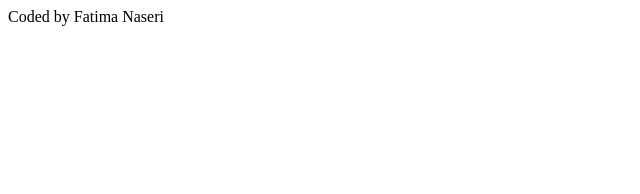
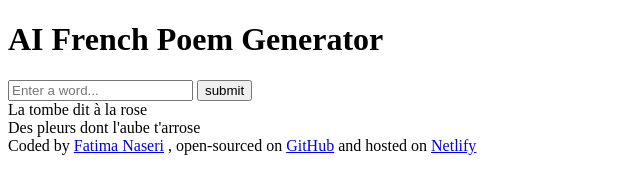
Before and after one commit to NaseriFa/French-Poem-Generator, a plain HTML site: page index.html in a window 1280 px wide. Shown: the whole page, without its empty margins (0-640 px from the left). Drawn offline with Linux system fonts and the light colour scheme.

Commit message:
add basic HTML layout

```diff
--- a/index.html
+++ b/index.html
@@ -3,9 +3,32 @@
 <head>
   <meta charset="UTF-8">
   <meta name="viewport" content="width=device-width, initial-scale=1.0">
-  <title>French-Poem-Generator</title>
+  <title>AI-French-Poem-Generator</title>
 </head>
 <body>
-  <footer>Coded by Fatima Naseri</footer>
+  <header>
+    <h1>
+      AI French Poem Generator
+    </h1>
+  </header>
+  <main>
+    <form>
+      <input type="text"placeholder="Enter a word..." required>
+      <input type="submit" value="submit">
+    </form>
+    <div>
+      La tombe dit à la rose
+      <br />
+      Des pleurs dont l'aube t'arrose
+    </div>
+  </main>
+  <footer>
+    Coded by
+    <a href="https://github.com/NaseriFa">Fatima Naseri</a>
+    , open-sourced on
+    <a href="https://github.com/NaseriFa/French-Poem-Generator">GitHub</a>
+    and hosted on
+    <a href="https://french-poem-generator-ai-fnaseri.netlify.app/">Netlify</a>
+  </footer>
 </body>
 </html>
```
